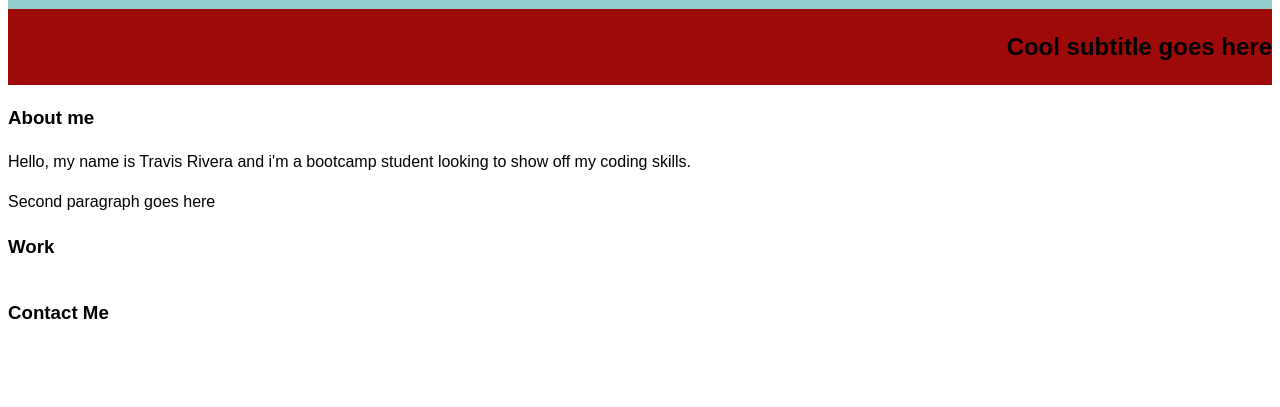
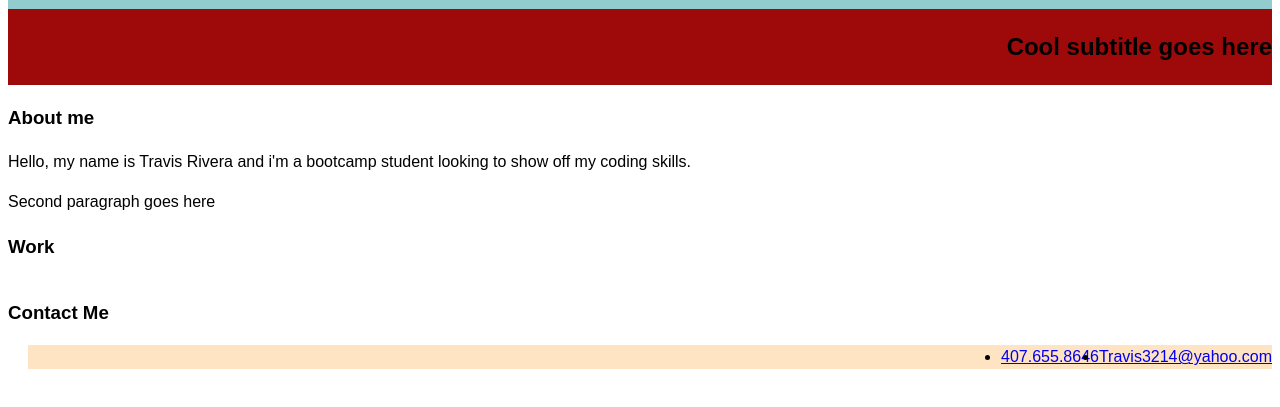
Before and after one commit to Travis3214/Portfolio, a plain HTML site: page index.html in a window 1280 px wide. Shown: the part 115-522 px from the top of the page. Drawn offline with Linux system fonts and the light colour scheme.

Commit message:
added contact info into contact section

```diff
--- a/index.html
+++ b/index.html
@@ -41,15 +41,15 @@
         <section class="work">
             <h3>Work</h3>
         </section>
-        <!-- <section>
-            <h3>Contact Me</h3>
-        </section> -->
     </main>
 
     <footer>
         <section>
             <h3>Contact Me</h3>
+            <ul>
+                <li><a href="407.655.8646">407.655.8646</a></li>
+                <li><a href="travis3214@yahoo.com">Travis3214@yahoo.com</li>
+            </ul>
         </section>
-
     </footer>
 </body>
```
